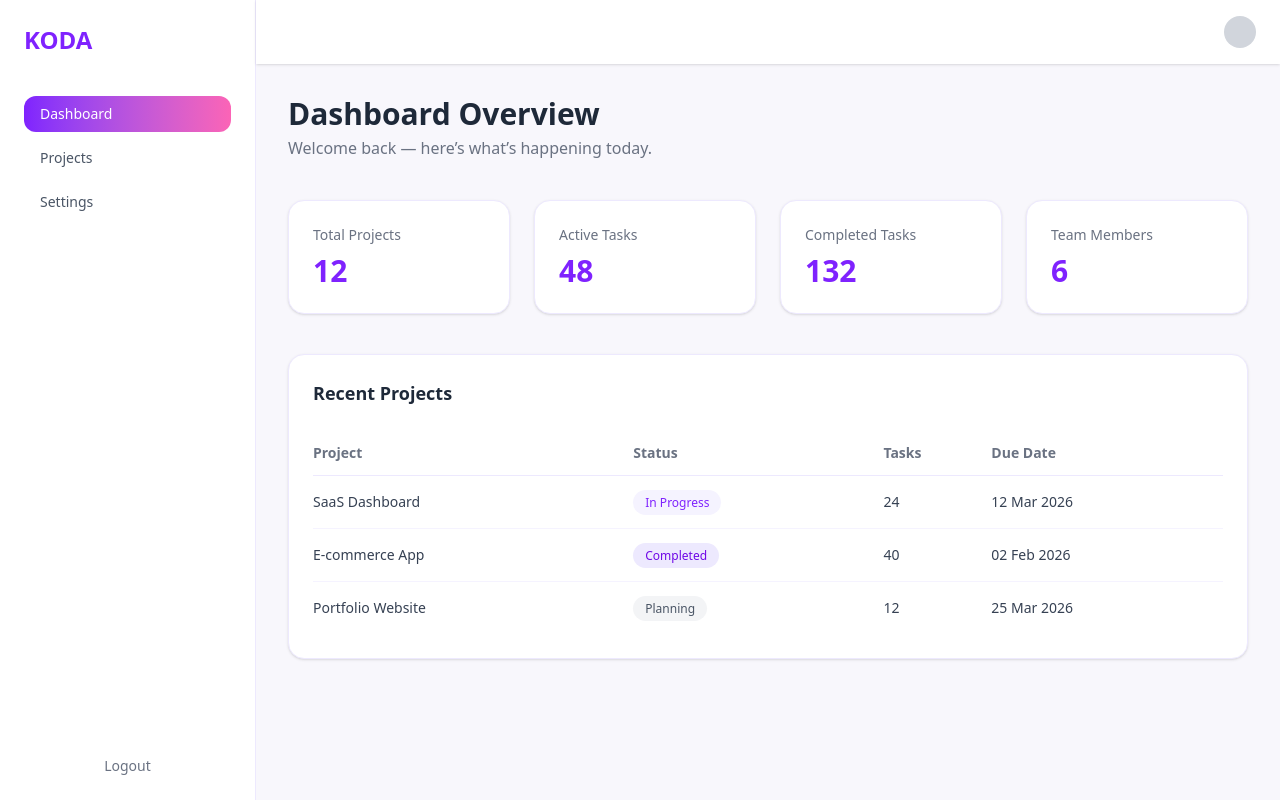
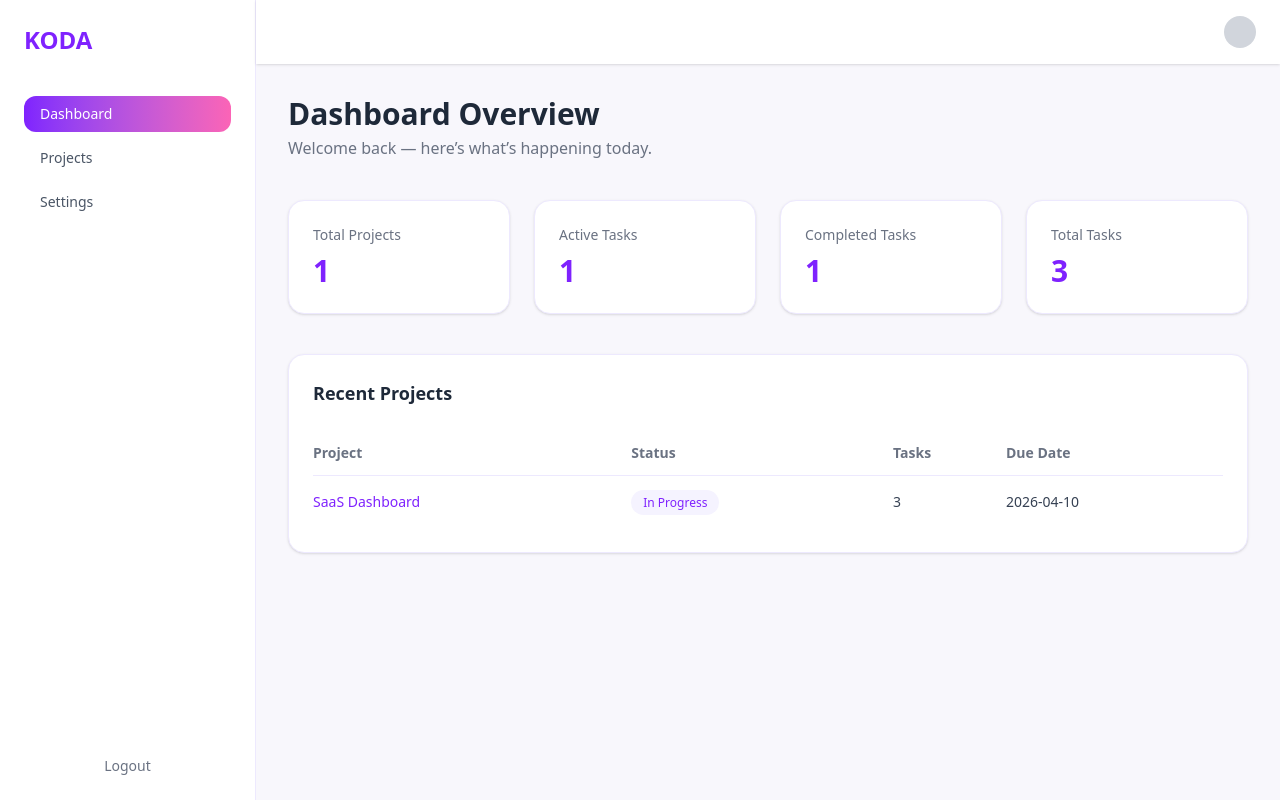
Before and after one commit to SouravDaroch/koda-dashboard, a Next.js app: page /dashboard in a window 1280 px wide. Built offline with nearby package versions, Linux system fonts and the light colour scheme.

Commit message:
fix: implement zustand store to dashboard page

```diff
--- a/src/app/(dashboard)/dashboard/page.tsx
+++ b/src/app/(dashboard)/dashboard/page.tsx
@@ -1,48 +1,43 @@
+"use client"
+import { useProjectStore } from "@/store/projectStore";
+import Link from "next/link";
+import { Project } from "@/types/project";
 interface Stat {
   title: string;
   value: number;
 }
 
-interface Project {
-  id: string;
-  name: string;
-  status: "Planning" | "In Progress" | "Completed";
-  tasks: number;
-  dueDate: string;
+interface DashboardProject {
+  id: string
+  name: string
+  status: "Planning" | "In Progress" | "Completed"
+  tasks: number
+  dueDate: string
 }
 
-const stats: Stat[] = [
-  { title: "Total Projects", value: 12 },
-  { title: "Active Tasks", value: 48 },
-  { title: "Completed Tasks", value: 132 },
-  { title: "Team Members", value: 6 },
-];
 
-const projects: Project[] = [
-  {
-    id: "1",
-    name: "SaaS Dashboard",
-    status: "In Progress",
-    tasks: 24,
-    dueDate: "12 Mar 2026",
-  },
-  {
-    id: "2",
-    name: "E-commerce App",
-    status: "Completed",
-    tasks: 40,
-    dueDate: "02 Feb 2026",
-  },
-  {
-    id: "3",
-    name: "Portfolio Website",
-    status: "Planning",
-    tasks: 12,
-    dueDate: "25 Mar 2026",
-  },
-];
 
 export default function DashboardPage() {
+  const projects = useProjectStore((state) => state.projects);
+
+  const allTasks = projects.flatMap((p) => p.tasks);
+
+  const stats: Stat[] = [
+    { title: "Total Projects", value: projects.length },
+    { title: "Active Tasks", value: allTasks.filter(t => t.status === "In Progress").length },
+    { title: "Completed Tasks", value: allTasks.filter(t => t.status === "Done").length },
+    { title: "Total Tasks", value: allTasks.length },
+  ];
+
+
+  const dashboardProjects: DashboardProject[] = projects.map((p) => ({
+    id: p.id,
+    name: p.name,
+    status: p.status,
+    tasks: p.tasks.length,
+    dueDate: p.dueDate,
+  }));
+
   return (
     <div className="space-y-10">
       {/* Title */}
@@ -84,7 +79,7 @@ export default function DashboardPage() {
             </thead>
 
             <tbody className="text-sm text-gray-700">
-              {projects.map((project) => (
+              {dashboardProjects.map((project) => (
                 <TableRow key={project.id} {...project} />
               ))}
             </tbody>
@@ -107,14 +102,17 @@ function StatCard({ title, value }: Stat) {
 }
 
 function TableRow({
+  id,
   name,
   status,
   tasks,
   dueDate,
-}: Project) {
+}: DashboardProject) {
   return (
     <tr className="border-b border-violet-50 last:border-none hover:bg-violet-50/40 transition">
-      <td className="py-4 font-medium">{name}</td>
+      <td className="py-4 font-medium text-violet-600">
+        <Link href={`/dashboard/projects/${id}`}>{name}</Link>
+      </td>
       <td>
         <StatusBadge status={status} />
       </td>
```
